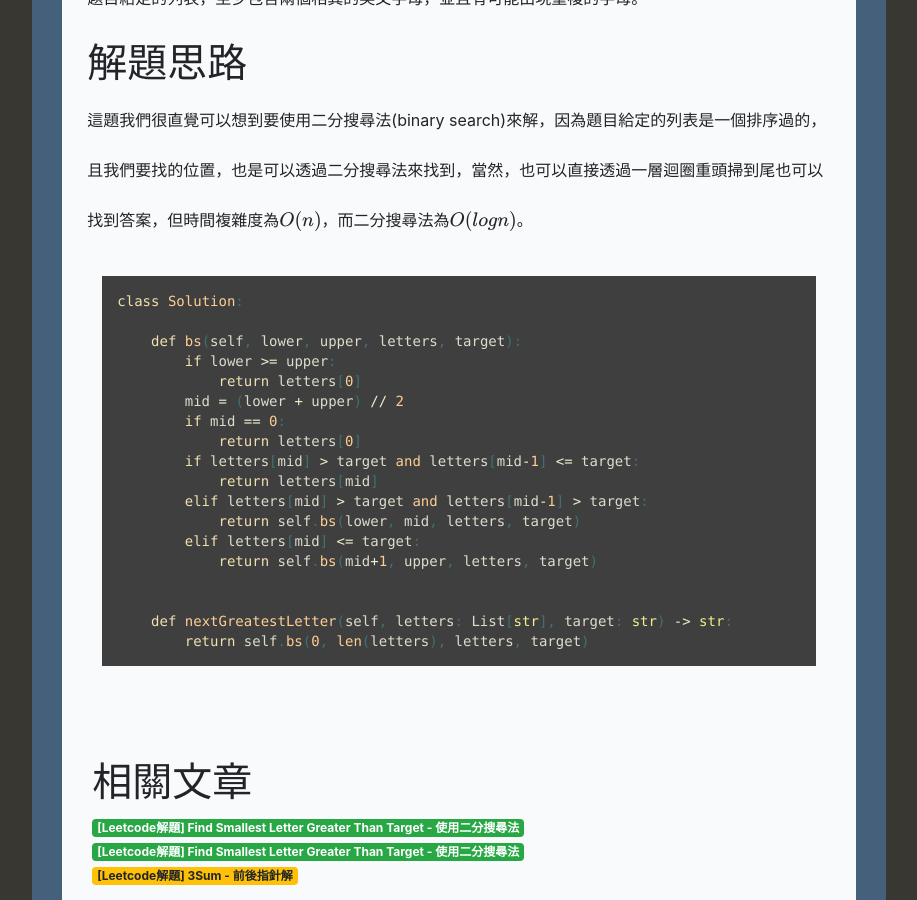
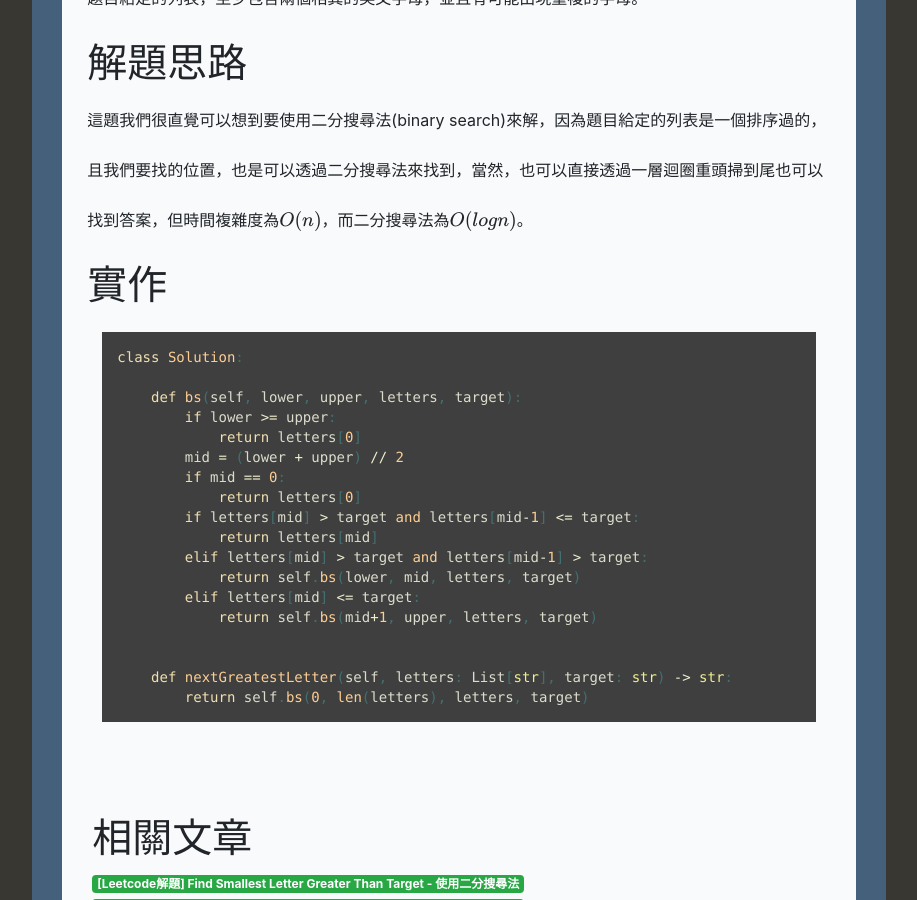
Before and after one commit to catxcoders/catxcoders.github.io, a Jekyll site: the page built from _posts/2023-06-09-744-find-smallest-letter-greater-than-target.markdown, in a window 1280 px wide and 900 px high, scrolled down 641 px. Shown: the whole window, without its empty margins (181-1098 px from the left). Built offline with Jekyll 4.4.1, drawn with Linux system fonts in a browser that asks for light colours; nearby versions of some CDN libraries; formulas are drawn with MathJax 3.

Commit message:
Standardize the document format.

````diff
--- a/_posts/2023-06-03-2101-detonate-the-maximum-bombs.markdown
+++ b/_posts/2023-06-03-2101-detonate-the-maximum-bombs.markdown
@@ -49,7 +49,7 @@ C->B
 }
 {% endgraphviz %}
 
-
+# 實作
 
 ```python
 import math
--- a/_posts/2023-06-09-744-find-smallest-letter-greater-than-target.markdown
+++ b/_posts/2023-06-09-744-find-smallest-letter-greater-than-target.markdown
@@ -20,7 +20,7 @@ excerpt_separator: <!--more-->
 
 這題我們很直覺可以想到要使用二分搜尋法(binary search)來解，因為題目給定的列表是一個排序過的，且我們要找的位置，也是可以透過二分搜尋法來找到，當然，也可以直接透過一層迴圈重頭掃到尾也可以找到答案，但時間複雜度為$O(n)$，而二分搜尋法為$O(logn)$。
 
-
+# 實作
 ```python
 class Solution:
 
````
